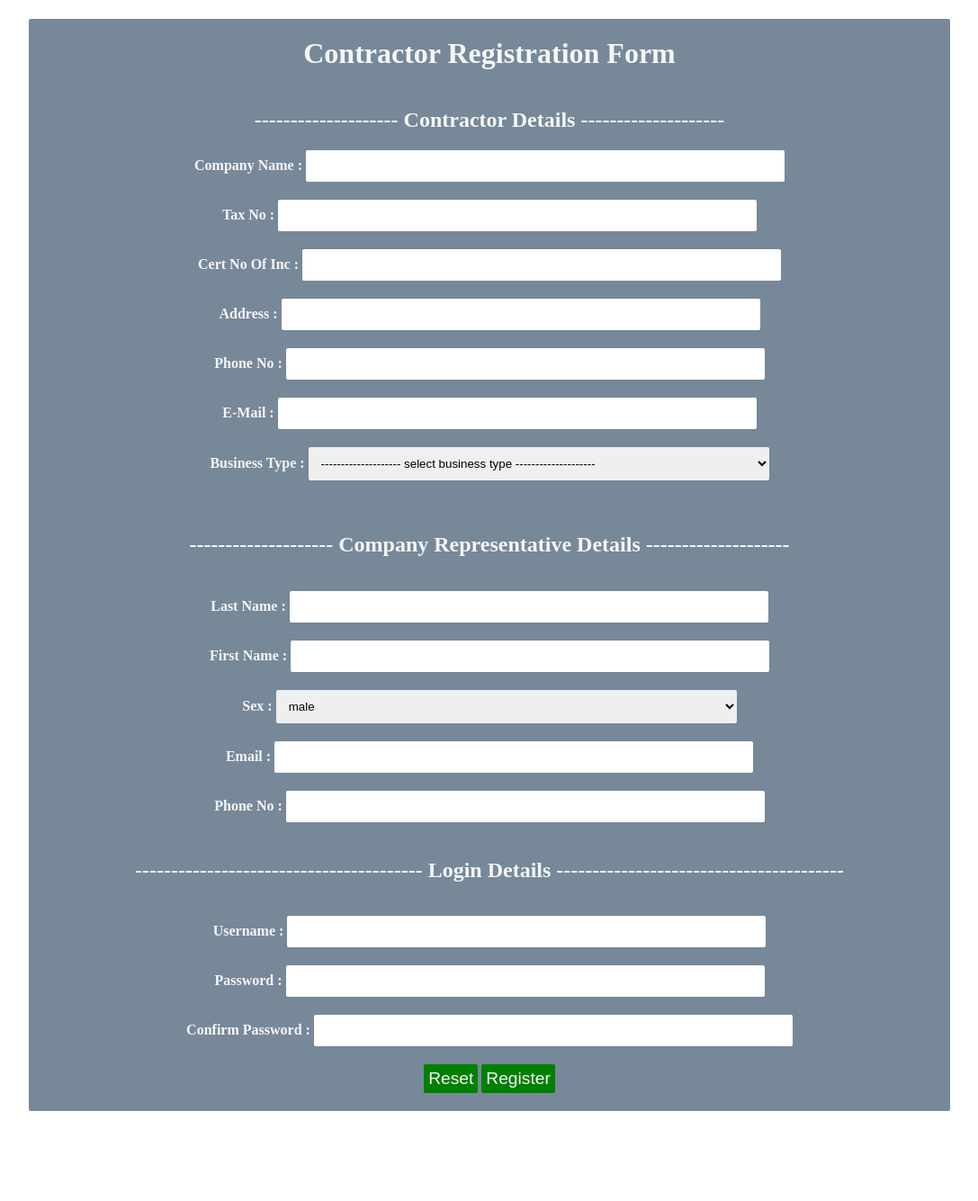
After one commit to geraldon1997/e-contract, a PHP site: the page made by forms/contractor registration form.php in a window 1280 px wide. The commit adds this page. Shown: the whole page at 90% size, without its empty margins (96-1183 px from the left). Run offline with PHP 8.4, Linux system fonts and the light colour scheme.

Commit message:
building the forms

```diff
--- /dev/null
+++ b/forms/contractor registration form.php
@@ -0,0 +1,89 @@
+<!DOCTYPE html>
+<html>
+<head>
+    <link rel="stylesheet" href="style.css">
+    <title>contractor registration form</title>
+</head>
+<body>
+    <div class="form-box">
+        <h1>contractor registration form</h1>
+        <h2>-------------------- contractor details --------------------</h2>
+        <form action="" method="post">
+            <label for="company name">company name :
+                <input type="text" name="cn" id="">
+            </label>
+            <br>
+            <label for="tax no">tax no :
+                <input type="text" name="tn" id="">
+            </label>
+            <br>
+            <label for="cert no of inc">cert no of inc :
+                <input type="text" name="cnoi" id="">
+            </label>
+            <br>
+            <label for="address">address :
+                <input type="text" name="addr" id="">
+            </label>
+            <br>
+            <label for="phone no">phone no :
+                <input type="tel" name="pn" id="">
+            </label>
+            <br>
+            <label for="e-mail">e-mail :
+                <input type="email" name="email" id="">
+            </label>
+            <br>
+            <label for="business type">business type :
+                <select name="bt" id="">
+                    <option value="">-------------------- select business type --------------------</option>
+                    <option value="type 1">type 1</option>
+                    <option value="type 2">type 2</option>
+                    <option value="type 3">type 3</option>
+                </select>
+            </label>
+        </form>
+        <br>
+        <h2>-------------------- company representative details --------------------</h2>
+        <br>
+        <label for="last name">last name :
+            <input />
+        </label>
+        <br>
+        <label for="first name">first name :
+            <input />
+        </label>
+        <br>
+        <label for="sex">sex :
+            <select>
+                <option>male</option>
+                <option>female</option>
+            </select>
+        </label>
+        <br>
+        <label for="email">email :
+            <input />
+        </label>
+        <br>
+        <label for="phone no">phone no :
+            <input />
+        </label>
+        <br>
+        <h2>---------------------------------------- login details ----------------------------------------</h2>
+        <br>
+        <label for="username">username :
+            <input />
+        </label>
+        <br>
+        <label for="password">password :
+            <input />
+        </label>
+        <br>
+        <label for="confirm password">confirm password :
+            <input />
+        </label>
+        <br>
+        <button type="reset">reset</button>
+        <button type="submit">register</button>
+    </div>
+</body>
+</html>
--- /dev/null
+++ b/forms/style.css
@@ -0,0 +1,55 @@
+body{
+    margin: 0;
+    padding: 0;
+}
+
+.form-box{
+    width: 80%;
+    margin: 0 auto;
+    border-radius: 2px;
+    text-align: center;
+    text-transform: capitalize;
+    font-weight: bold;
+    background-color: lightslategray;
+    color: whitesmoke;
+    margin-bottom: 100px;
+}
+
+h1{
+    padding: 20px;
+}
+
+input{
+    width: 50%;
+    padding: 10px;
+    border: none;
+    border-radius: 2px;
+    margin-bottom: 20px;
+}
+
+input[type="file"]{
+    background: white;
+}
+
+select{
+    width: 50%;
+    padding: 10px;
+    border: none;
+    border-radius: 2px;
+    margin-bottom: 20px;
+}
+
+button{
+    border: none;
+    border-radius: 2px;
+    font-size: 1.2em;
+    padding: 5px;
+    background-color: green;
+    color: whitesmoke;
+    margin-bottom: 20px;
+    text-transform: capitalize;
+}
+button:hover{
+    cursor: pointer;
+    box-shadow: 5px 3px 7px black;
+}
```
Also changed, not shown: forms/contract creation form.php (added, +49 -0 lines), functions/seed.php (+20 -1 lines), index.php (+67 -1 lines).
